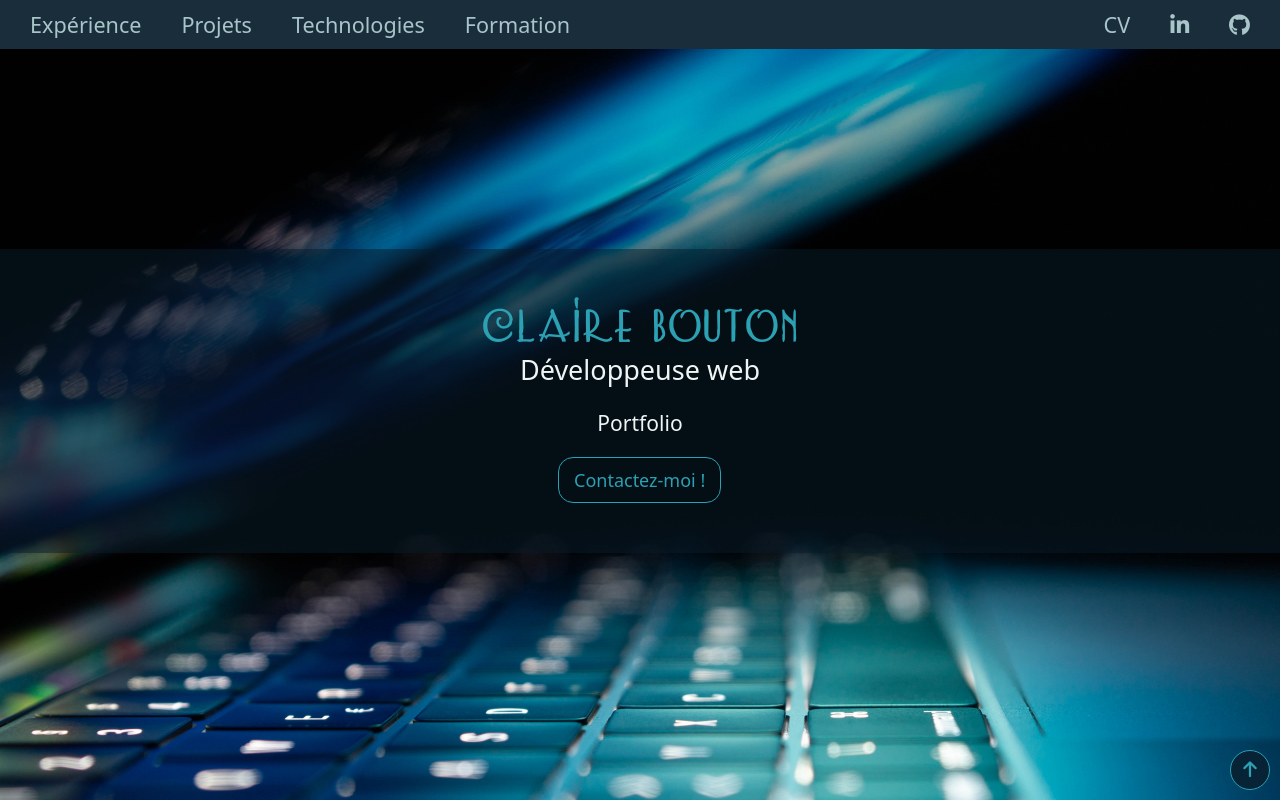
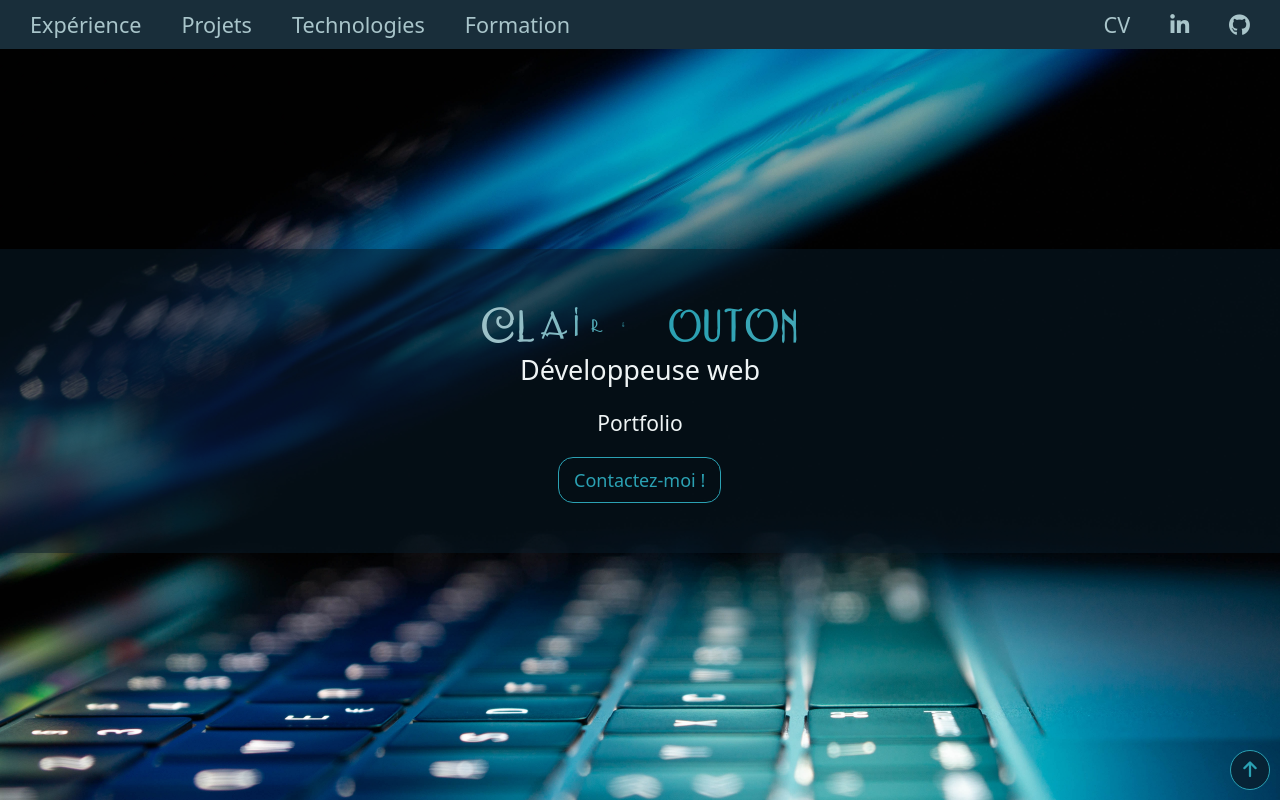
Before and after one commit to Claire88088/Claire88088.github.io, a Vue app: page / in a window 1280 px wide. Shown: the top 800 px of the page. Built offline with nearby package versions, Linux system fonts and the light colour scheme.

Commit message:
modif: animation titre infinie

```diff
--- a/src/components/sections/HeroSection.vue
+++ b/src/components/sections/HeroSection.vue
@@ -140,68 +140,69 @@ h1 {
     display: inline-block;
 }
 
-#c
-{
-    animation: appear 2s forwards;
+#c, #l, #a, #i, #r, #e, #b, #o, #u, #t, #o-2, #n {
+    animation: appear 3s forwards;
+    animation-iteration-count: infinite;
 }
+
 
 #l
 {
-    animation: appear 1s 150ms forwards;
+    animation-delay: 150ms;
 }
 
 #a
 {
-    animation: appear 1s 300ms forwards;
+    animation-delay: 300ms;
 }
 
 #i
 {
-    animation: appear 1s 450ms forwards;
+    animation-delay: 450ms;
 }
 
 #r
 {
-    animation: appear 1s 600ms forwards;
+    animation-delay: 600ms;
 }
 
 #e
 {
-    animation: appear 1s 750ms forwards;
+    animation-delay: 750ms;
 }
 
 #b
 {
-    animation: appear 1s 900ms forwards;
+    animation-delay: 900ms;
 }
 
 #o
 {
-    animation: appear 1s 1050ms forwards;
+    animation-delay: 1050ms;
 }
 
 #u
 {
-    animation: appear 1s 1200ms forwards;
+    animation-delay: 1200ms;
 }
 
 #t
 {
-    animation: appear 1s 1350ms forwards;
+    animation-delay: 1350ms;
 }
 
 #o-2
 {
-    animation: appear 1s 1500ms forwards;
+    animation-delay: 1500ms;
 }
 
 #n
 {
-    animation: appear 1s 1650ms forwards;
+    animation-delay: 1650ms;
 }
 
 #contact-btn
 {
-    animation: appear-contact 2s 1800ms forwards;
+    animation: appear-contact 2s 3s forwards;
 }
 </style>
```
